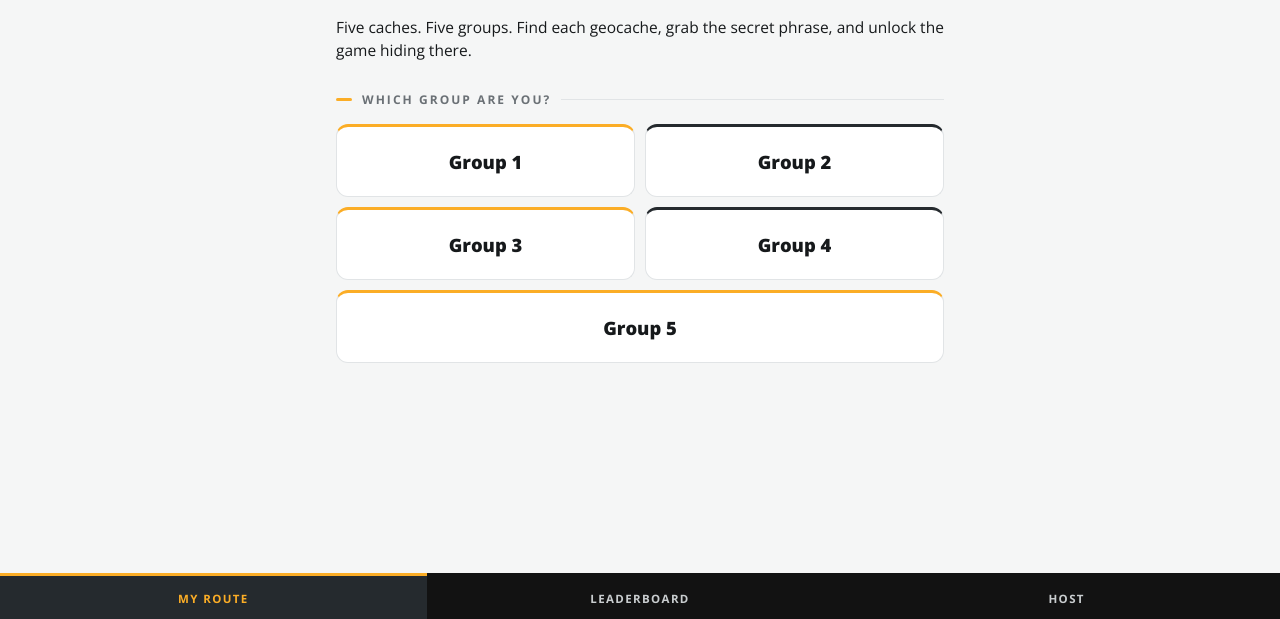
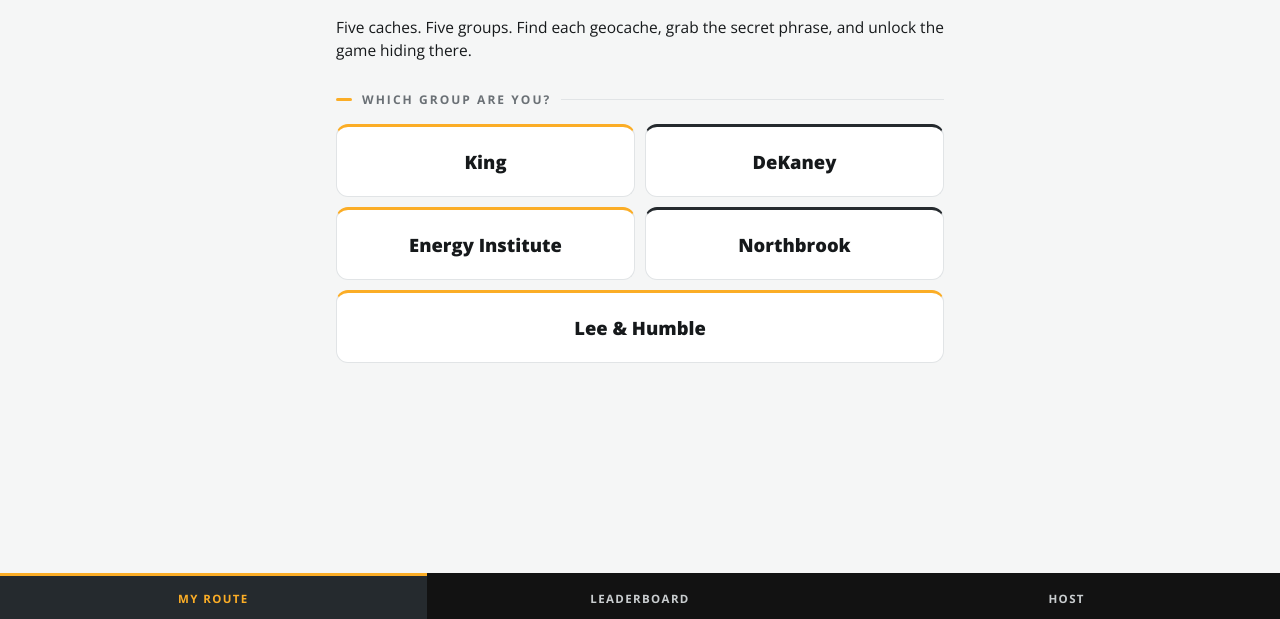
Before and after one commit to AllterraCentralMGIS/gis-day-stakeout, a plain HTML site: page index.html in a window 1280 px wide. Shown: the part 181-800 px from the top of the page. Drawn offline with nearby package versions, Linux system fonts and the light colour scheme.

Commit message:
Use school names for the 5 groups
King, DeKaney, Energy Institute, Northbrook, Lee & Humble (Lee and Humble combined).

Co-Authored-By: Claude Opus 5.5 <noreply@anthropic.com>

```diff
--- a/index.html
+++ b/index.html
@@ -21,10 +21,9 @@ const CONFIG = {
   // Scores table (hosted table, shared with Everyone, editing on: "Add" only)
   SCORES_URL: "https://services7.arcgis.com/uogxfRl0SjqFnxci/arcgis/rest/services/GIS_Day_Scores/FeatureServer/0",
 
-  // Schools (2026-11-19): King, DeKaney, Energy Institute, Lee, Humble, Northbrook.
-  // Two share one group — pair not decided yet. Order = as listed; the shared group goes last.
-  // Set final names BEFORE GIS Day: scores are saved under these exact names.
-  GROUPS: ["Group 1", "Group 2", "Group 3", "Group 4", "Group 5"],
+  // Schools (2026-11-20): Lee and Humble share one group. Order = as Miguel listed them; the shared group goes last.
+  // Group N starts at Spot N. Don't rename once real scores exist: scores are saved under these exact names.
+  GROUPS: ["King", "DeKaney", "Energy Institute", "Northbrook", "Lee & Humble"],
 
   // Host PIN, stored as a SHA-256 hash. Make a new one in Host → "Make a hash".
   HOST_PIN_HASH: "2926a2731f4b312c08982cacf8061eb14bf65c1a87cc5d70e864e079c6220731",
```
